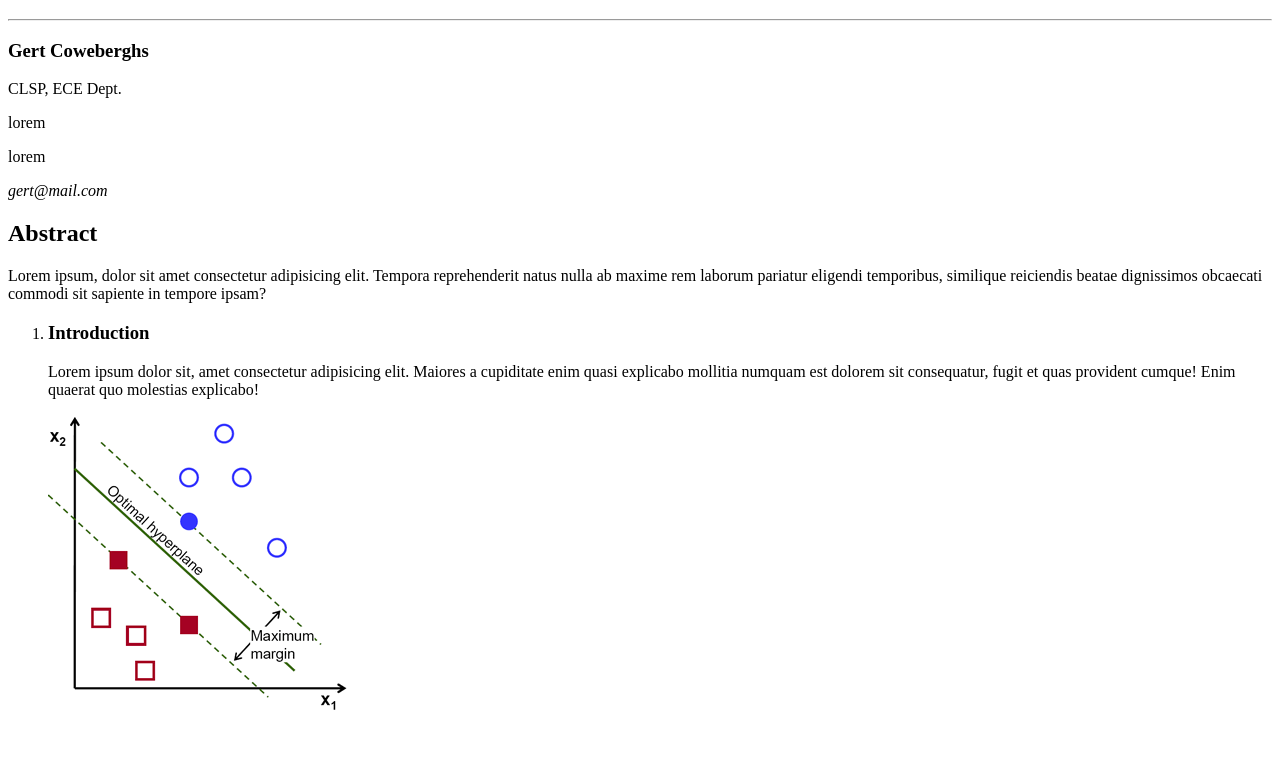
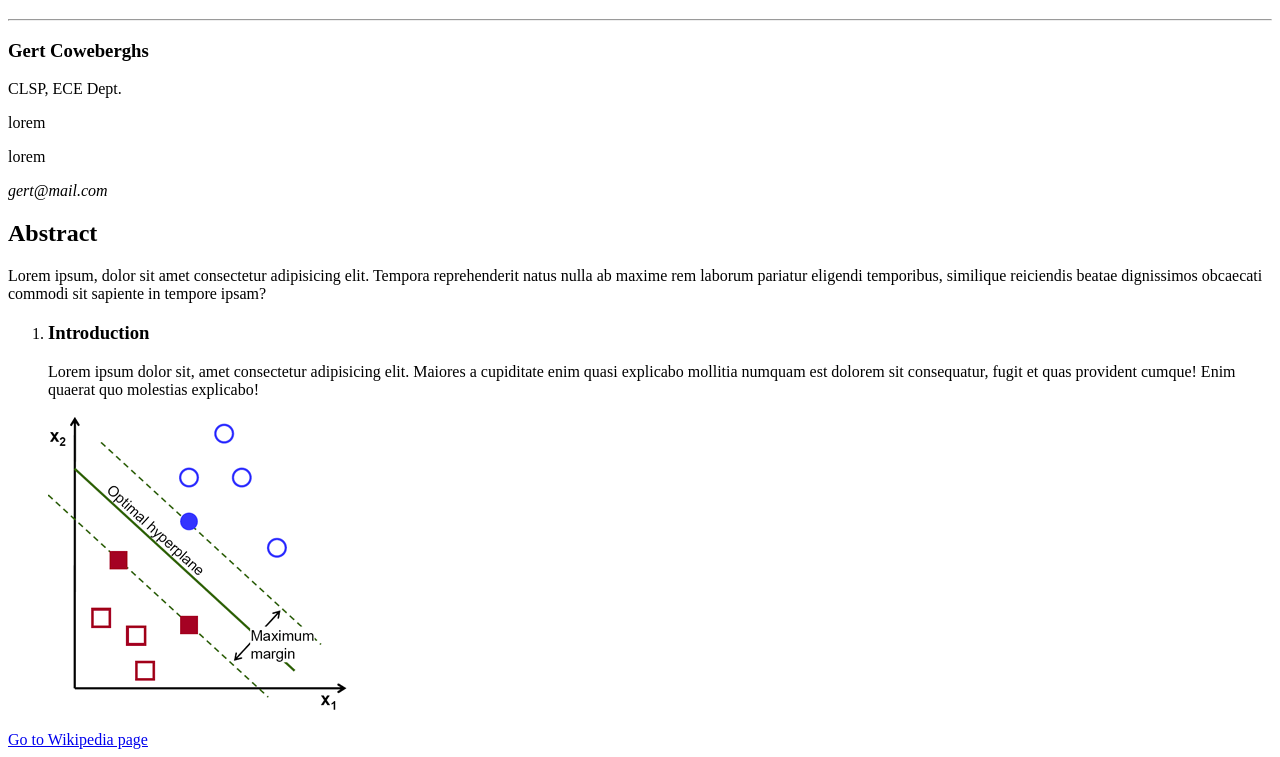
Before and after one commit to AlexViti/paper-scientifico, a plain HTML site: page index.html in a window 1280 px wide. Shown: the part 61-818 px from the top of the page. Drawn offline with Linux system fonts and the light colour scheme.

Commit message:
add footer

```diff
--- a/index.html
+++ b/index.html
@@ -35,7 +35,7 @@
 
     <!-- footer con link -->
     <footer>
-
+        <a href="https://en.wikipedia.org/wiki/Support-vector_machine">Go to Wikipedia page</a>
     </footer>
     <!-- footer  -->
 </body>
```
